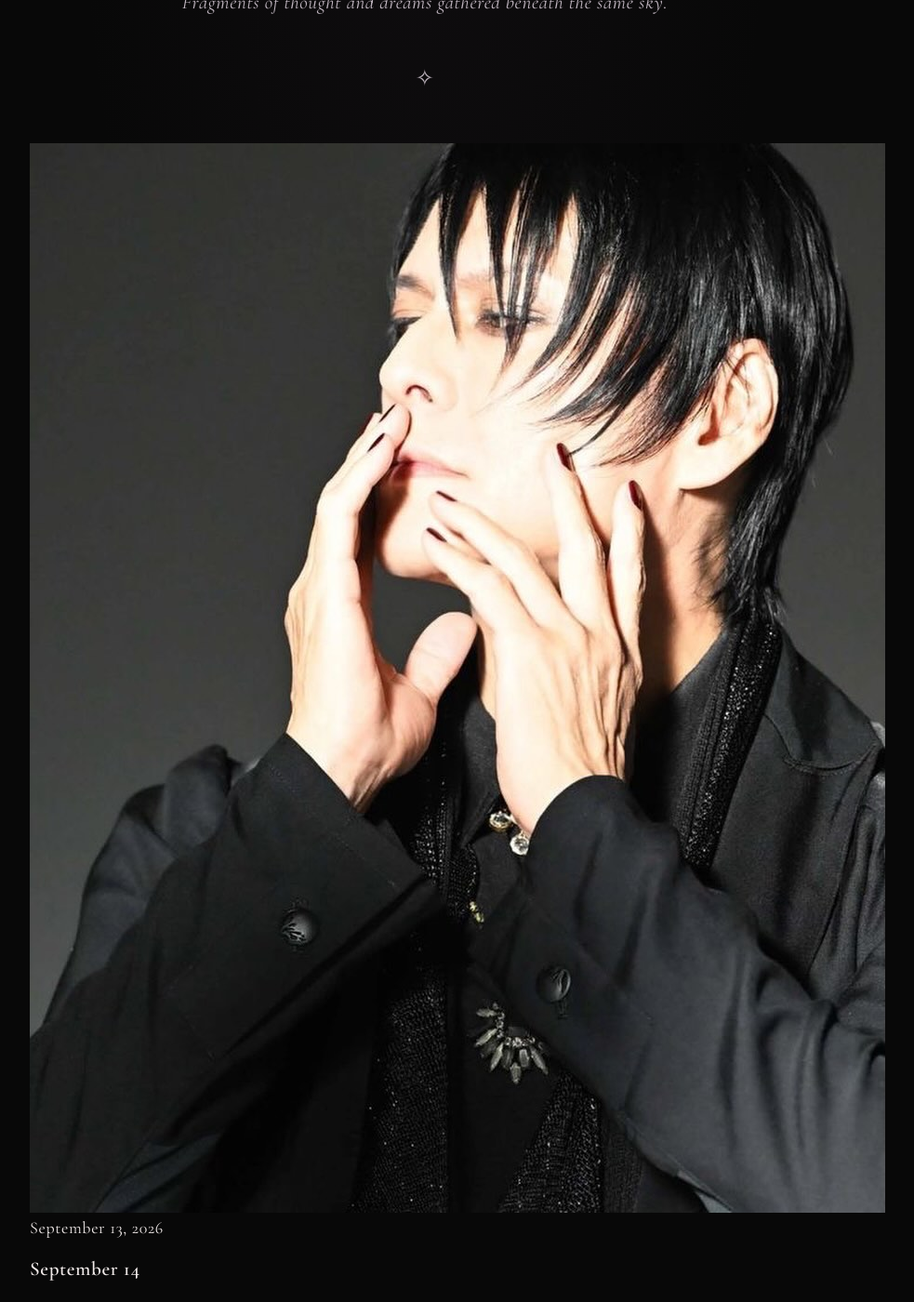
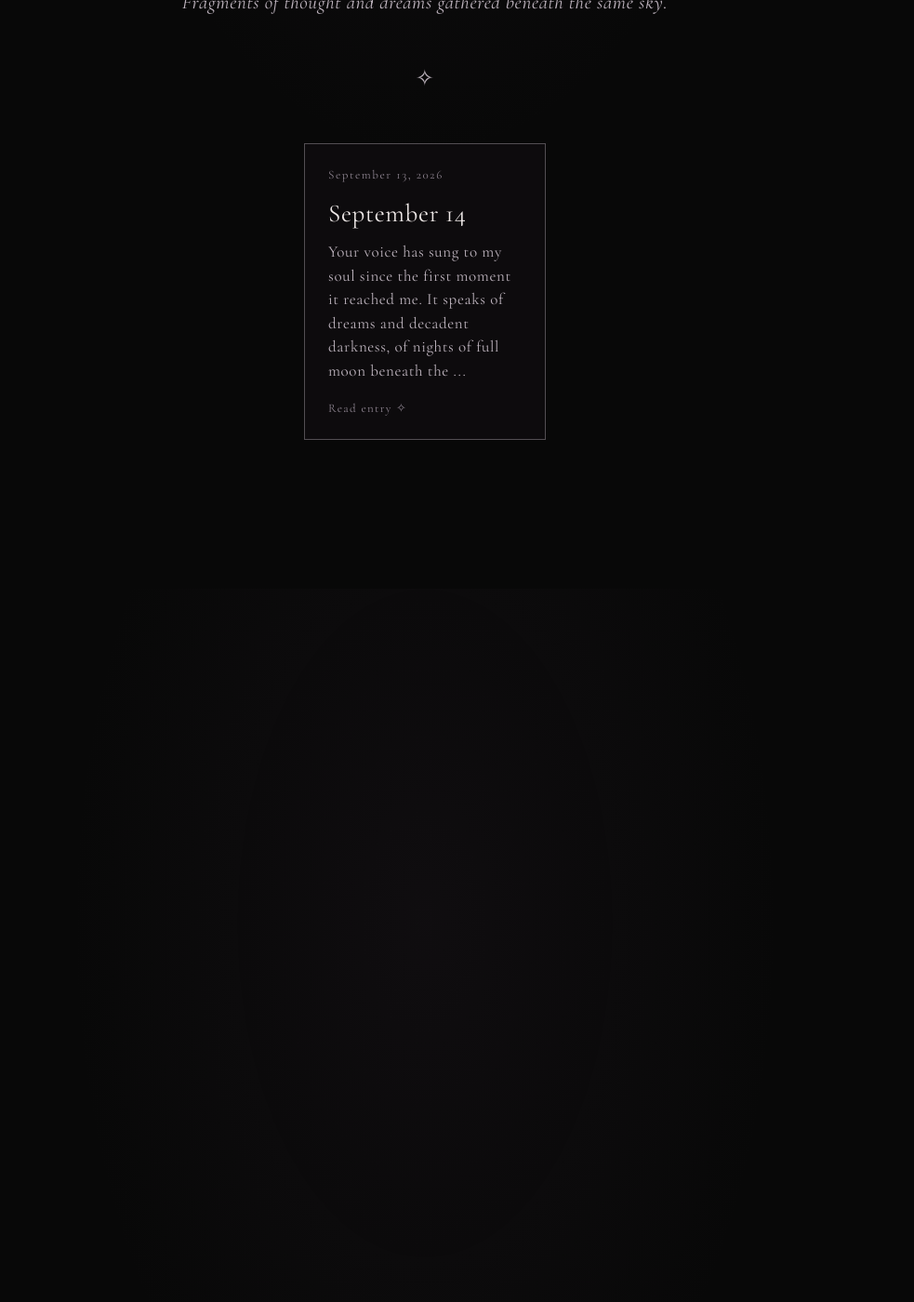
Before and after one commit to YumeSakurai/somewherebetweendreams, a Jekyll site: the page built from journal.html, in a window 1280 px wide and 1400 px high, scrolled down 867 px. Shown: the whole window at 93% size, without its empty margins (183-1166 px from the left). Built offline with Jekyll 4.4.1, drawn with Linux system fonts in a browser that asks for light colours; after the commit the page ends 1500 px from its top, so only the background shows below that; some of the changed text lies outside the part shown.

Commit message:
Update journal.html

```diff
--- a/journal.html
+++ b/journal.html
@@ -28,22 +28,20 @@ title: Journal
   <div class="journal-divider">✧</div>
 
   <section class="journal-entries">
-<section class="journal-entries">
-  <div class="recent-post-grid">
+  <div class="recent-post-list">
     {% for post in site.posts %}
-      {% assign card_image = post.image | default: '/journal-images/SnapInsta.to_638862579_18454205875101995_5413477274692088173_n.jpg' %}
+      <a class="recent-post-tab" href="{{ post.url | relative_url }}">
+        <span class="recent-post-date">
+          {{ post.date | date: "%B %-d, %Y" }}
+        </span>
 
-      <a class="recent-post-card" href="{{ post.url | relative_url }}">
-        <div class="recent-post-image">
-          <img src="{{ card_image | relative_url }}" alt="{{ post.title }}">
-        </div>
+        <span class="recent-post-name">{{ post.title }}</span>
 
-        <div class="recent-post-content">
-          <time>{{ post.date | date: "%B %d, %Y" }}</time>
-          <h3>{{ post.title }}</h3>
-          <p>{{ post.excerpt | strip_html | truncate: 110 }}</p>
-          <span class="recent-post-read">Read more →</span>
-        </div>
+        <span class="recent-post-excerpt">
+          {{ post.excerpt | strip_html | truncate: 150 }}
+        </span>
+
+        <span class="recent-post-arrow">Read entry ✧</span>
       </a>
     {% endfor %}
 
```
